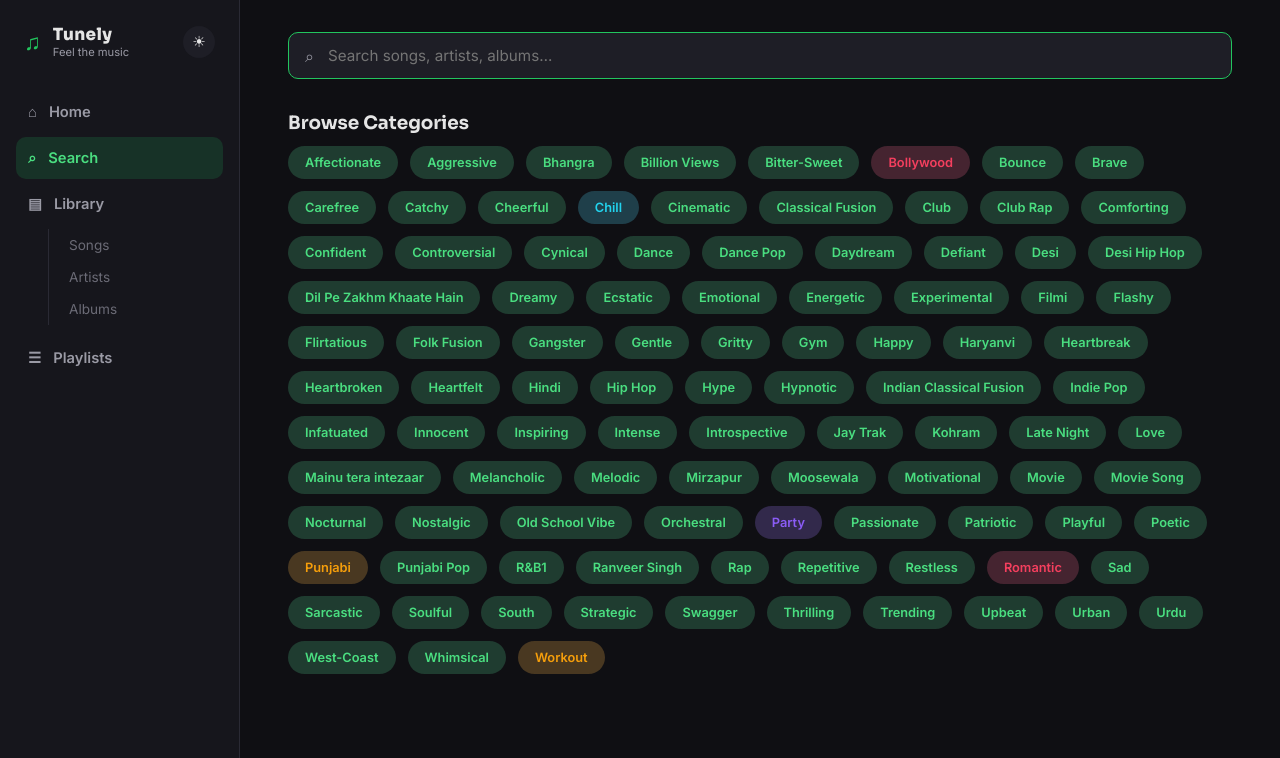
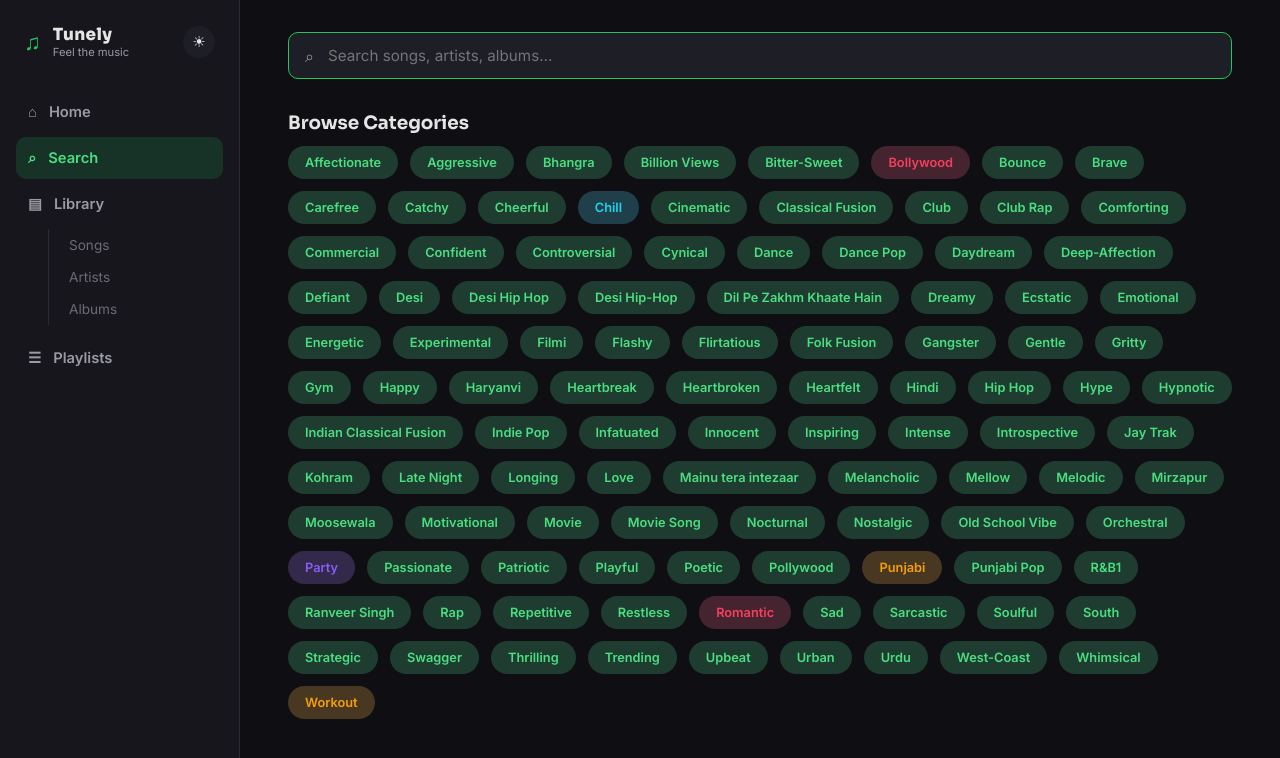
Before and after one commit to itrk70/Tunely, a React (Vite) app: page /search in a window 1280 px wide. Shown: the top 758 px of the page. Built offline with nearby package versions, Linux system fonts and the light colour scheme.

Commit message:
Add multiple new songs to music library
Added new songs to the music library with details including artists, tags, cover images, audio sources, release dates, and durations.

```diff
--- a/src/data/musicLibrary.js
+++ b/src/data/musicLibrary.js
@@ -617,4 +617,161 @@ export const musicLibrary = [
     releaseDate: '2019-09-04',
     duration: 212,
   },
+  {
+    id: 'song-056',
+    name: 'Suniyan Suniyan',
+    artists: ['Juss', 'MixSingh'],
+    album: null,
+    tags: ['Punjabi', 'Romantic', 'Love', 'Longing', 'Deep-Affection', 'Soulful', 'Mellow'],
+    coverImage: 'https://cover.mr-jatt.im/thumb/509921/Suniyan-Suniyan-1.jpg',
+    audioSrc: `${AUDIO_BASE}Suniyan_Suniyan.mp3`,
+    releaseDate: '2024-04-12',
+    duration: 197,
+  },
+  {
+    id: 'song-057',
+    name: 'Mera Mann',
+    artists: ['Juss', 'MixSingh'],
+    album: null,
+    tags: ['Punjabi', 'Romantic', 'Love', 'Melancholic', 'Dreamy', 'Longing', 'Deep-Affection'],
+    coverImage: 'https://lq.djjohal.com/covers_webp/733458/Mera%20Mann.webp',
+    audioSrc: `${AUDIO_BASE}Mera_Mann.mp3`,
+    releaseDate: '2024-11-14',
+    duration: 163,
+  },
+  {
+    id: 'song-058',
+    name: 'Safar',
+    artists: ['Juss', 'MixSingh'],
+    album: null,
+    tags: ['Punjabi', 'Introspective', 'Soulful', 'Nostalgic', 'Mellow', 'Dreamy', 'Chill'],
+    coverImage: 'https://cover.mr-punjab.com/artwork/56236.webp',
+    audioSrc: `${AUDIO_BASE}Safar.mp3`,
+    releaseDate: '2024-08-30',
+    duration: 171,
+  },
+  {
+    id: 'song-059',
+    name: 'Prada',
+    artists: ['Jass Manak'],
+    album: null,
+    tags: ['Punjabi', 'Playful', 'Flirtatious', 'Upbeat', 'Catchy', 'Dance', 'Commercial'],
+    coverImage: 'https://c.saavncdn.com/522/Prada-Punjabi-2018-20220803074505-500x500.jpg',
+    audioSrc: `${AUDIO_BASE}Prada.mp3`,
+    releaseDate: '2018-06-13',
+    duration: 202,
+  },
+  {
+    id: 'song-060',
+    name: 'Viah',
+    artists: ['Jass Manak'],
+    album: 'Age 19',
+    tags: ['Punjabi', 'Romantic', 'Love', 'Happy', 'Cheerful', 'Upbeat', 'Catchy'],
+    coverImage: 'https://c.saavncdn.com/618/Age-19-Punjabi-2019-20220803203205-500x500.jpg',
+    audioSrc: `${AUDIO_BASE}Viah.mp3`,
+    releaseDate: '2019-02-13',
+    duration: 201,
+  },
+
+  {
+    id: 'song-061',
+    name: 'Butterfly',
+    artists: ['Jass Manak'],
+    album: 'No Competition',
+    tags: ['Punjabi', 'Playful', 'Flirtatious', 'Upbeat', 'Dance', 'Catchy', 'Cheerful'],
+    coverImage: 'https://cover.mr-punjab.com/artwork/48638.webp',
+    audioSrc: `${AUDIO_BASE}Butterfly.mp3`,
+    releaseDate: '2020-08-13',
+    duration: 161,
+  },
+  {
+    id: 'song-062',
+    name: 'No Competition',
+    artists: ['Jass Manak'],
+    album: 'No Competition',
+    tags: ['Punjabi', 'Swagger', 'Confident', 'Upbeat', 'Playful', 'Flirtatious', 'Catchy'],
+    coverImage: 'https://cover.mr-punjab.com/artwork/48638.webp',
+    audioSrc: `${AUDIO_BASE}No_Competition.mp3`,
+    releaseDate: '2020-08-19',
+    duration: 188,
+  },
+  {
+    id: 'song-063',
+    name: 'Bad Munda',
+    artists: ['Jass Manak', 'Emiway Bantai'],
+    album: 'Bad Munda',
+    tags: ['Punjabi', 'Hindi', 'Swagger', 'Confident', 'Energetic', 'Hype', 'Desi Hip-Hop'],
+    coverImage: 'https://cover.mr-punjab.com/artwork/52355.webp',
+    audioSrc: `${AUDIO_BASE}Bad_Munda.mp3`,
+    releaseDate: '2021-08-13',
+    duration: 181,
+  },
+  {
+    id: 'song-064',
+    name: 'Chandigarh',
+    artists: ['Jass Manak'],
+    album: 'Jatt Brothers',
+    tags: ['Punjabi', 'Playful', 'Flirtatious', 'Upbeat', 'Dance', 'Catchy', 'Cheerful'],
+    coverImage: 'https://m.media-amazon.com/images/I/51n7pCyW31L._UXNaN_FMjpg_QL85_.jpg',
+    audioSrc: `${AUDIO_BASE}Chandigarh.mp3`,
+    releaseDate: '2019-02-13',
+    duration: 198,
+  },
+  {
+    id: 'song-065',
+    name: 'London',
+    artists: ['Guri', 'Jass Manak'],
+    album: 'Jatt Brothers',
+    tags: ['Punjabi', 'Movie Song', 'Playful', 'Flirtatious', 'Upbeat', 'Dance', 'Catchy', 'Cheerful', 'Pollywood'],
+    coverImage: 'https://cover.mr-punjab.com/artwork/54782.webp',
+    audioSrc: `${AUDIO_BASE}London.mp3`,
+    releaseDate: '2022-02-22',
+    duration: 194,
+  },
+  {
+    id: 'song-066',
+    name: 'Girlfriend',
+    artists: ['Jass Manak'],
+    album: 'Age 19',
+    tags: ['Punjabi', 'Romantic', 'Love', 'Playful', 'Flirtatious', 'Catchy', 'Upbeat'],
+    coverImage: 'https://cover.mr-punjab.com/artwork/39131.webp',
+    audioSrc: `${AUDIO_BASE}Girlfriend.mp3`,
+    releaseDate: '2019-02-13',
+    duration: 187,
+  },
+  {
+    id: 'song-067',
+    name: 'Lehanga',
+    artists: ['Jass Manak'],
+    album: null,
+    tags: ['Punjabi', 'Playful', 'Flirtatious', 'Upbeat', 'Dance', 'Catchy', 'Cheerful'],
+    coverImage: 'https://c.saavncdn.com/910/Lehanga-Punjabi-2019-20201027023538-500x500.jpg',
+    audioSrc: `${AUDIO_BASE}Lehanga.mp3`,
+    releaseDate: '2019-08-13',
+    duration: 234,
+  },
+  {
+    id: 'song-068',
+    name: 'Naah',
+    artists: ['Jass Manak'],
+    album: null,
+    tags: ['Punjabi', 'Heartbreak', 'Sad', 'Melancholic', 'Introspective', 'Mellow'],
+    coverImage: 'https://c.saavncdn.com/593/Naah-Punjabi-2022-20220314012805-500x500.jpg',
+    audioSrc: `${AUDIO_BASE}Naah.mp3`,
+    releaseDate: '2022-09-08',
+    duration: 181,
+  },
+  {
+    id: 'song-069',
+    name: 'Yes Or No',
+    artists: ['Jass Manak'],
+    album: 'No Competition',
+    tags: ['Punjabi', 'Playful', 'Flirtatious', 'Upbeat', 'Dance', 'Catchy', 'Cheerful'],
+    coverImage: 'https://i.scdn.co/image/ab67616d0000b273787b2a58adbdf4646d522806',
+    audioSrc: `${AUDIO_BASE}Yes_Or_No.mp3`,
+    releaseDate: '2020-08-04',
+    duration: 184,
+  },
+
+
 ];
```
